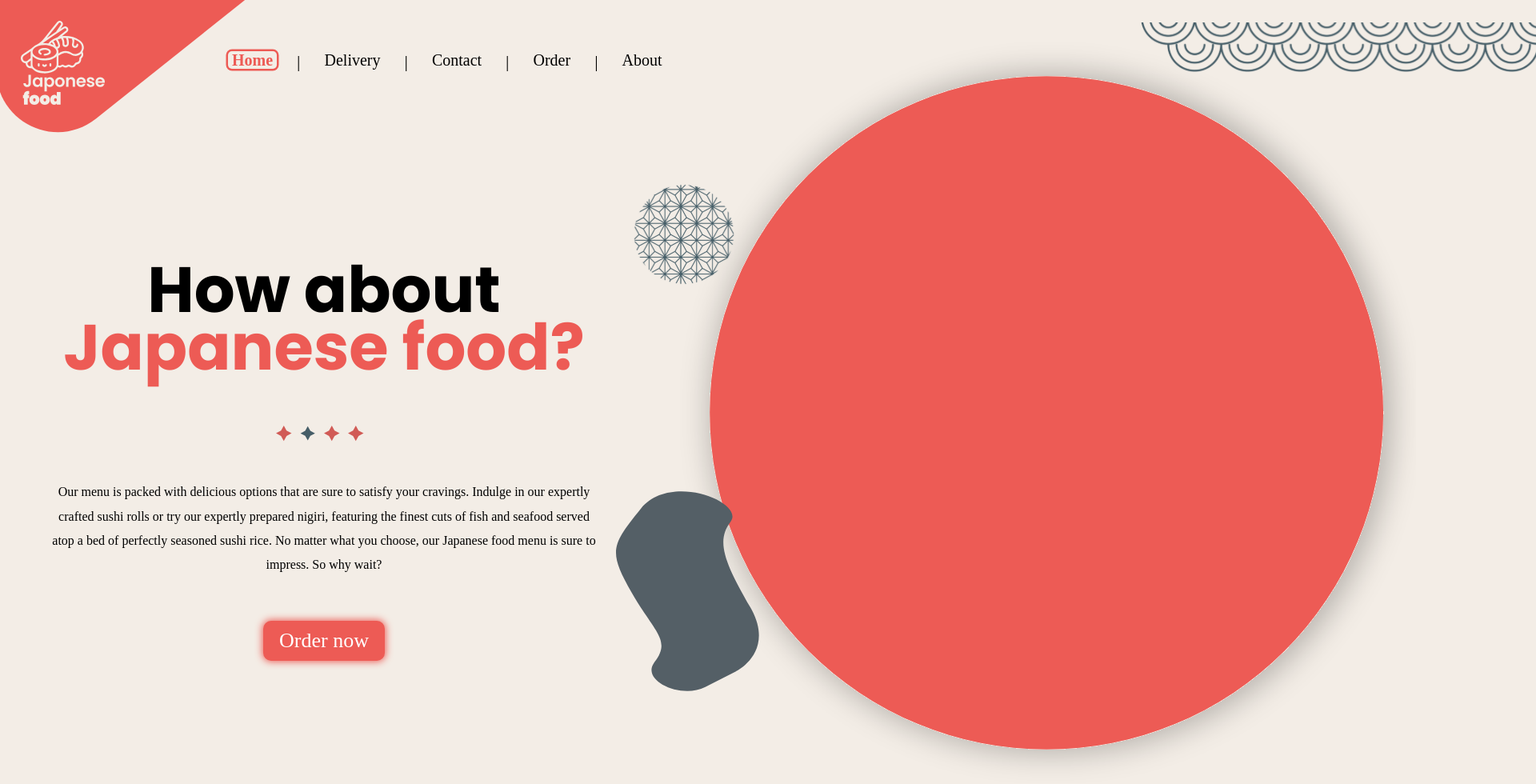
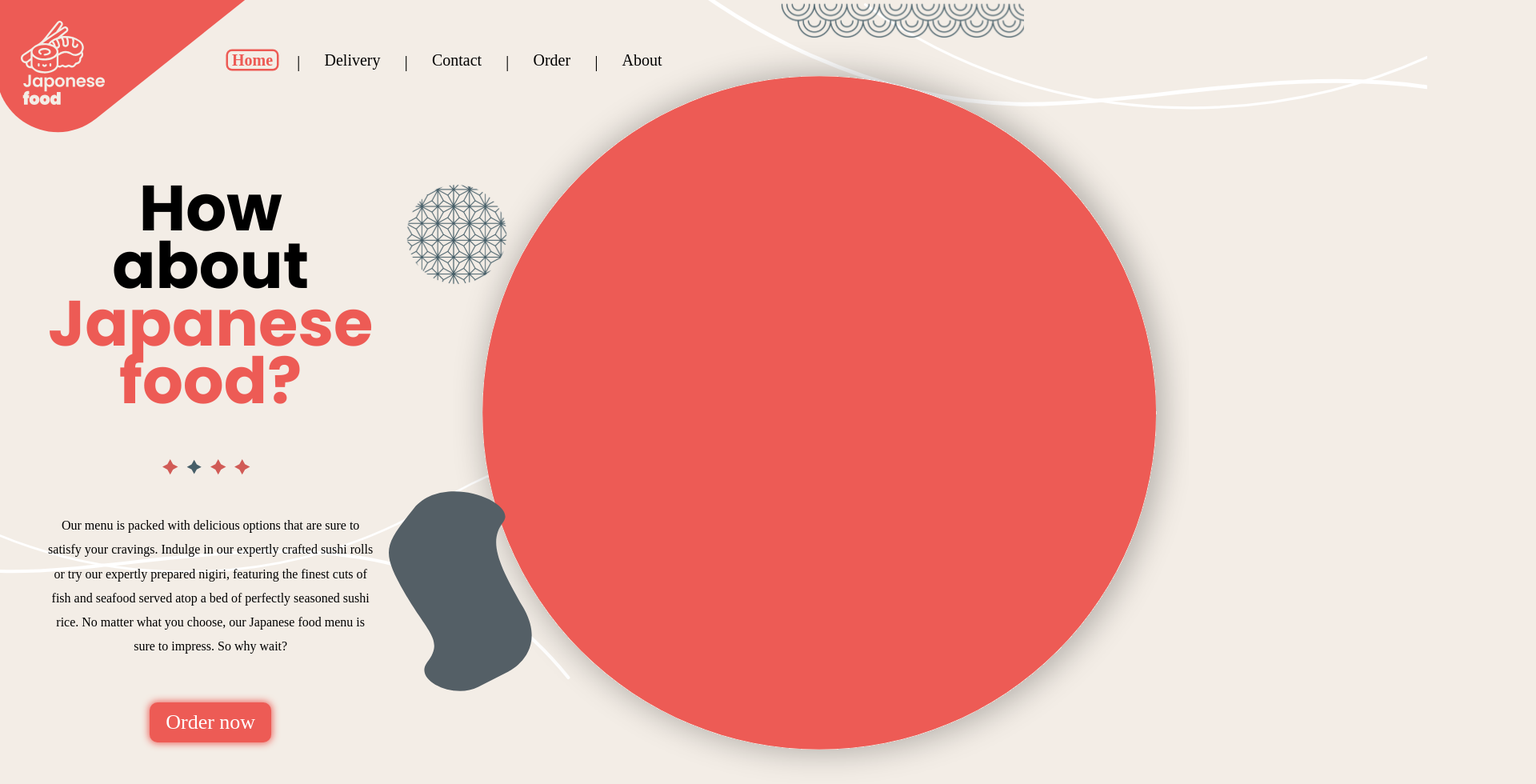
Before and after one commit to CaoBeee/japonese-food, a Next.js app: page / in a window 1280 px wide. Shown: the top 980 px of the page at 80% size, 1920 px wide, since content can reach past the window. Built offline with nearby package versions, Linux system fonts and the light colour scheme; a web font is replaced by a local one.

Commit message:
Adjusted vector images

```diff
--- a/src/app/layout.js
+++ b/src/app/layout.js
@@ -20,29 +20,31 @@ export default function RootLayout({ children }) {
 				<div className='header'>
 					<JaponLogo />
 					<NavigationBar />
-				</div>
-				<Image
-					src={scallopPattern}
-					alt='scallop pattern'
-					className='scallop'
-				/>
-				{/* <div className='lineContainer'>
+					<Image
+						src={scallopPattern}
+						alt='scallop pattern'
+						className='scallop'
+						width={461}
+						height={68}
+					/>
 					<Image
 						src={topVectorLine}
-						alt='sushi'
+						alt='bottom vector line'
 						className='topVectorLine'
+						width={1377.99}
+						height={364.22}
 					/>
-				</div> */}
+				</div>
 				<CartProvider>
 					<div>{children}</div>
 				</CartProvider>
-				{/* <div
-					className='botLineContainer'
-					style={{
-						backgroundImage: `url(${botVectorLine.src})`,
-						backgroundRepeat: 'no-repeat',
-					}}
-				></div> */}
+				<Image
+					src={botVectorLine}
+					alt='bottom vector lines'
+					className='botVectorLine'
+					width={1424}
+					height={368.82}
+				/>
 			</body>
 		</html>
 	)
--- a/src/styles/globals.css
+++ b/src/styles/globals.css
@@ -10,8 +10,6 @@
 
 body {
 	background-color: #f3ede6;
-	width: 1920px;
-	height: 1080px;
 	/* overflow: hidden; */
 }
 
@@ -21,28 +19,29 @@ body {
 }
 
 .scallop {
-	display: flex;
 	position: absolute;
-	width: 500px;
-	height: auto;
-	margin-left: 1420px;
-	margin-top: -145px;
+	top: 0px;
+	right: 0px;
+	width: 24.010416666666668vw;
+	height: 7.257203842049093vh;
 }
+
 .topVectorLine {
 	position: absolute;
-	width: 1900px;
-	height: auto;
-	margin-top: -400px;
-	margin-left: 850px;
+	top: -126.49px;
+	left: 1125.17px;
+	right: 0px;
+	width: 71.7703125vw;
+	height: 38.87086446104589vh;
+	margin-top: 120px;
+	margin-left: -260px;
 	z-index: -2;
 }
 
-.botLineContainer {
+.botVectorLine {
 	position: absolute;
-	width: 1600px;
-	height: 1600px;
-	margin-top: -380px;
-	margin-left: -280px;
+	bottom: -50px;
+	left: -200px;
 	z-index: -3;
 }
 
```
Also changed, not shown: public/img/home/BottomVectorLines.svg, public/img/home/TopVectorLines.svg.
